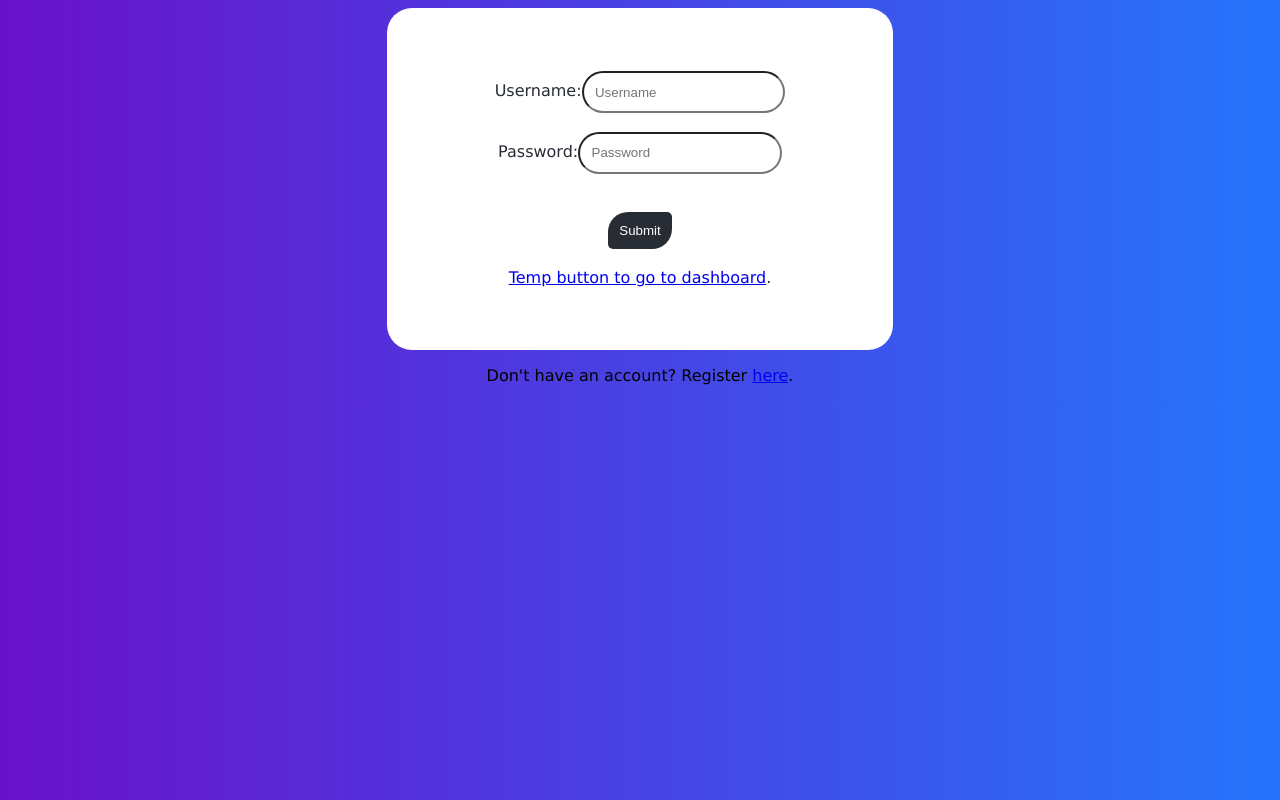
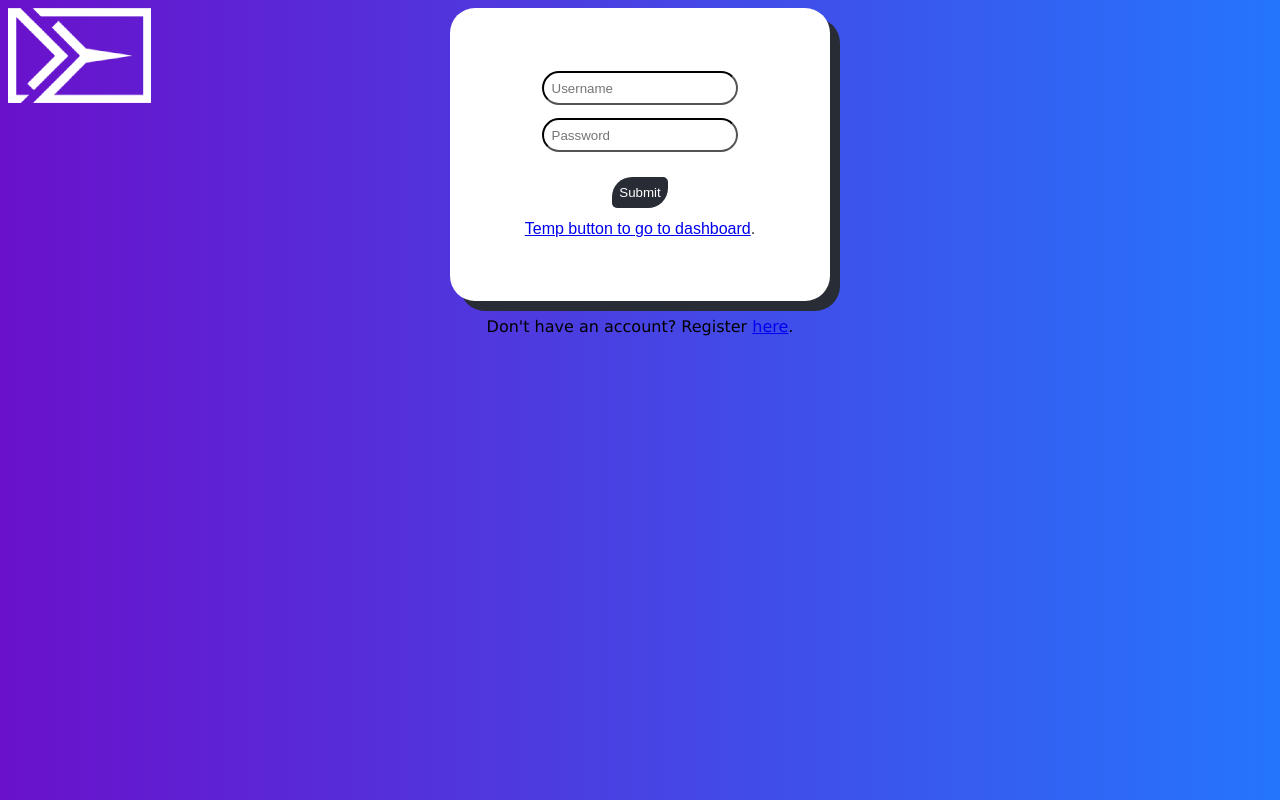
Before and after one commit to Dante-Masciotra/Password-Manager-Frontend, a React (Create React App) app: page / in a window 1280 px wide. Built offline with nearby package versions, Linux system fonts and the light colour scheme.

Commit message:
Login page tweaks (unfinished)
Help with borders

```diff
--- a/src/components/Login/Login.css
+++ b/src/components/Login/Login.css
@@ -1,30 +1,56 @@
-.Login-container{
+* {
+    box-sizing: border-box;
+}
+
+.login-container {
     background: white;
     text-align: center;
     border-radius: 25px;
+    font-family: 'Space Grotesk', sans-serif;
     width: 30%;
     padding: 5%;
     color: #282C34;
-    margin: auto;
+    margin: 0 auto;
+    box-shadow: 10px 10px;
+    transition: all .2s ease-in-out;
 }
-.Login-container input{
+
+.login-container input {
     margin-bottom: 5%;
     padding: 3%;
     border-radius: 25px;
+    font-family: inherit;
+    border-color: black;
 }
 
-.login-button{
+.login-container input:focus  {
+    transform: scale(1.1);
+    border-color: inherit;
+    /* box-shadow: 3px 3px; */
+}
+
+.login-button {
     background-color: #282C34;
     border-radius: 20px 5px 20px 5px !important;
     padding: 3% !important;
-    margin-top:5%;
+    margin-top: 5%;
     color: white;
     border: none;
     transition: all .2s ease-in-out;
 }
 
-.login-button:hover{
-    cursor:pointer;
+.login-button:hover {
+    cursor: pointer;
     transform: scale(1.1);
     background: #3b414e;
 }
+
+.image {
+    float: left;
+}
+
+/* @media screen and (max-width: 750px) {
+
+} */
+
+@import url('https://fonts.googleapis.com/css2?family=Space+Grotesk&display=swap');
--- a/src/components/Login/Login.js
+++ b/src/components/Login/Login.js
@@ -36,8 +36,8 @@ function Login() {
 	}
 	return (
 		<>
-			<form className="Login-container" onSubmit={submitForm}>
-				<label for="username">Username:</label>
+			<div className="image"><img src={ require("./logo-white.png") } alt=""></img></div>
+			<form className="login-container" onSubmit={submitForm}>
 				<input
 					type="text"
 					id="username"
@@ -46,7 +46,6 @@ function Login() {
 					onChange={e => setUsername(e.target.value)}
 				/>
 				<br />
-				<label for="password">Password:</label>
 				<input
 					type="password"
 					id="password"
```
Also changed, not shown: src/components/Login/logo-white.png (added).
